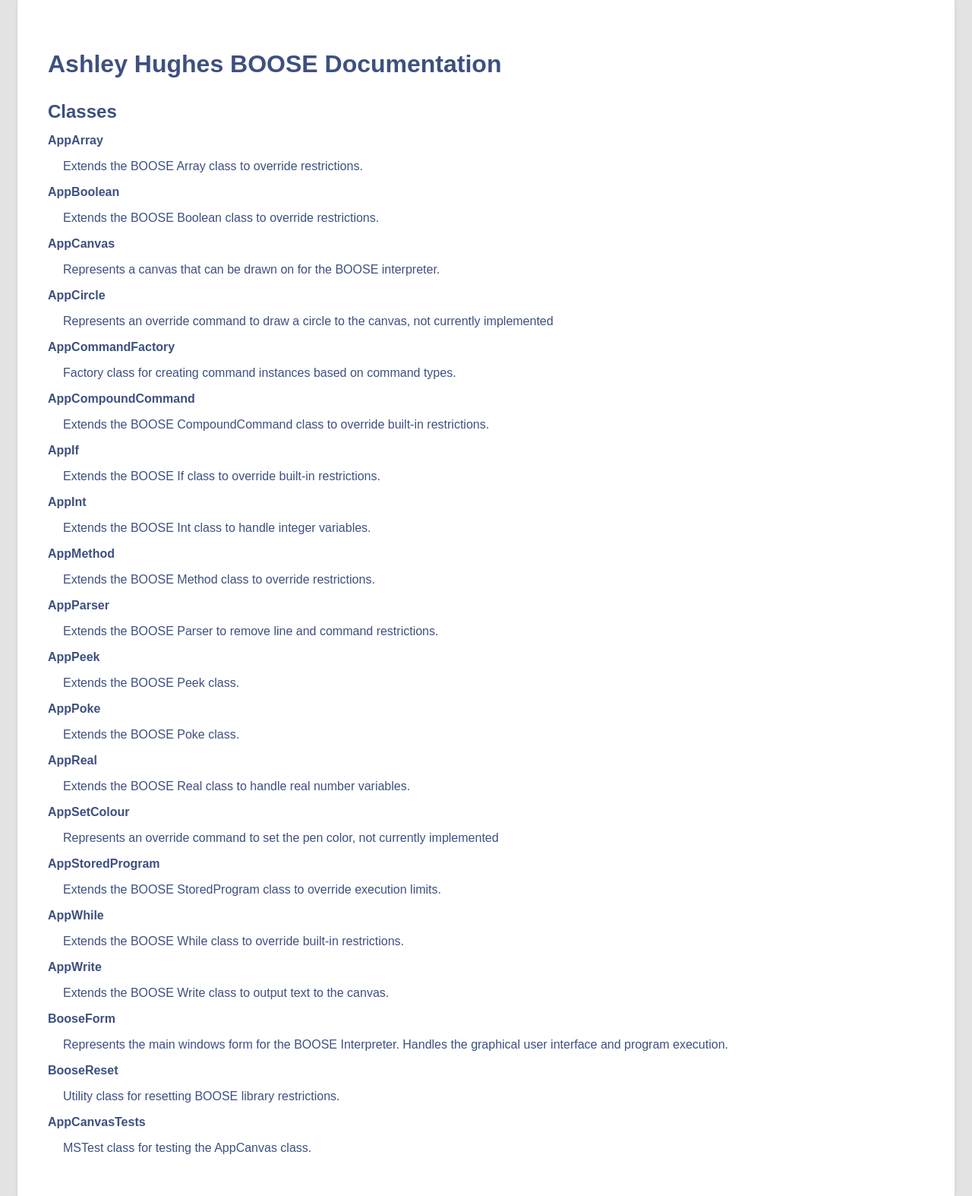
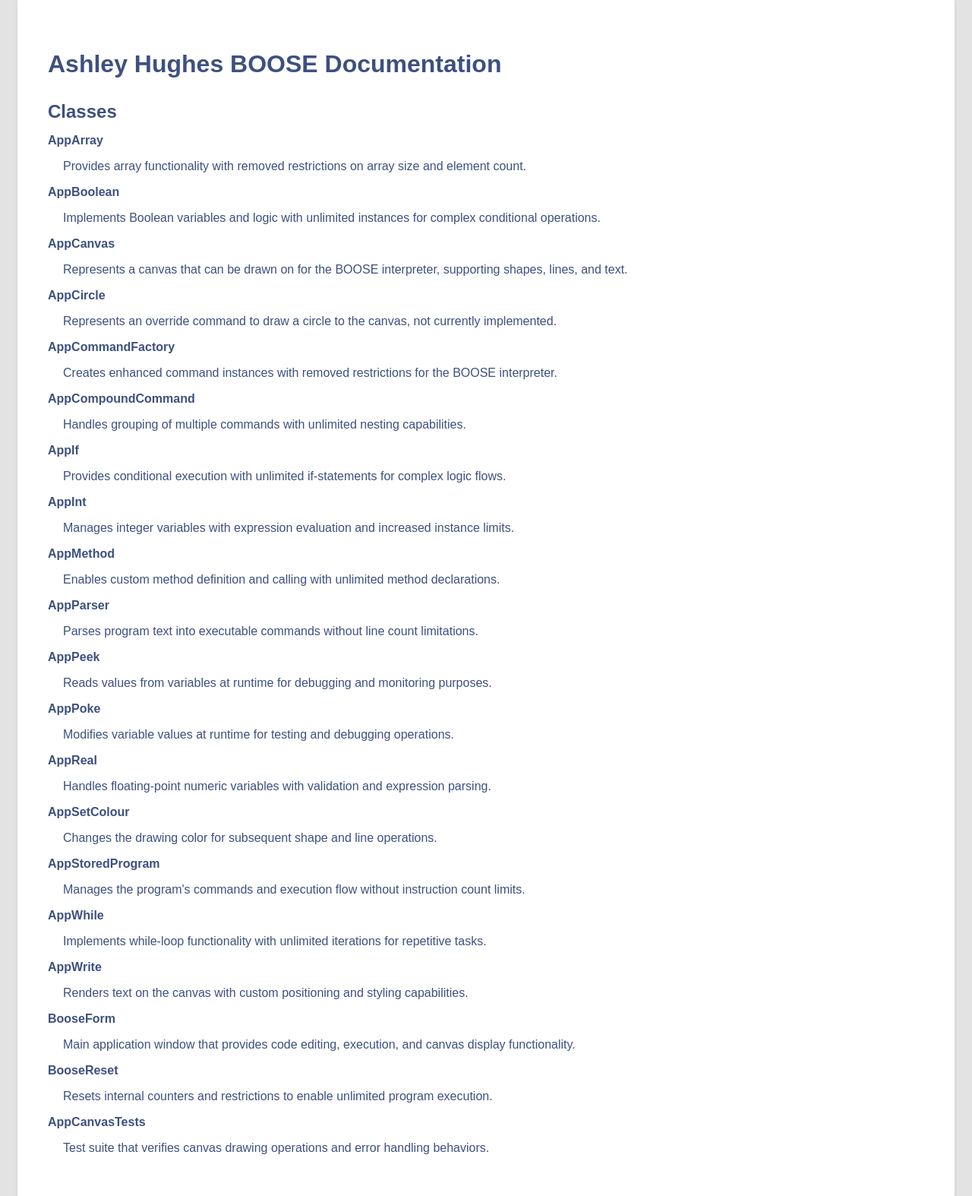
Before and after one commit to HughesElite/Ashley-Boose-Documentation, a plain HTML site: page docs/index.html in a window 1280 px wide. Shown: the part 73-1647 px from the top of the page at 76% size. Drawn offline with Linux system fonts and the light colour scheme.

Commit message:
Update index.html

```diff
--- a/docs/index.html
+++ b/docs/index.html
@@ -120,65 +120,64 @@
           <h3 id="classes">Classes</h3>
           <dl class="jumplist">
             <dt><a href="ASE_Assignment_Ashley_Hughes.AppArray.html">AppArray</a></dt>
-            <dd><p>Extends the BOOSE Array class to override restrictions.</p></dd>
+            <dd><p>Provides array functionality with removed restrictions on array size and element count.</p></dd>
 
             <dt><a href="ASE_Assignment_Ashley_Hughes.AppBoolean.html">AppBoolean</a></dt>
-            <dd><p>Extends the BOOSE Boolean class to override restrictions.</p></dd>
+            <dd><p>Implements Boolean variables and logic with unlimited instances for complex conditional operations.</p></dd>
 
             <dt><a href="ASE_Assignment_Ashley_Hughes.AppCanvas.html">AppCanvas</a></dt>
-            <dd><p>Represents a canvas that can be drawn on for the BOOSE interpreter.</p></dd>
+            <dd><p>Represents a canvas that can be drawn on for the BOOSE interpreter, supporting shapes, lines, and text.</p></dd>
 
             <dt><a href="ASE_Assignment_Ashley_Hughes.AppCircle.html">AppCircle</a></dt>
-            <dd><p>Represents an override command to draw a circle to the canvas, not currently implemented</p></dd>
+            <dd><p>Represents an override command to draw a circle to the canvas, not currently implemented.</p></dd>
 
             <dt><a href="ASE_Assignment_Ashley_Hughes.AppCommandFactory.html">AppCommandFactory</a></dt>
-            <dd><p>Factory class for creating command instances based on command types.</p></dd>
+            <dd><p>Creates enhanced command instances with removed restrictions for the BOOSE interpreter.</p></dd>
 
             <dt><a href="ASE_Assignment_Ashley_Hughes.AppCompoundCommand.html">AppCompoundCommand</a></dt>
-            <dd><p>Extends the BOOSE CompoundCommand class to override built-in restrictions.</p></dd>
+            <dd><p>Handles grouping of multiple commands with unlimited nesting capabilities.</p></dd>
 
             <dt><a href="ASE_Assignment_Ashley_Hughes.AppIf.html">AppIf</a></dt>
-            <dd><p>Extends the BOOSE If class to override built-in restrictions.</p></dd>
+            <dd><p>Provides conditional execution with unlimited if-statements for complex logic flows.</p></dd>
 
             <dt><a href="AppInt.html">AppInt</a></dt>
-            <dd><p>Extends the BOOSE Int class to handle integer variables.</p></dd>
+            <dd><p>Manages integer variables with expression evaluation and increased instance limits.</p></dd>
 
             <dt><a href="ASE_Assignment_Ashley_Hughes.AppMethod.html">AppMethod</a></dt>
-            <dd><p>Extends the BOOSE Method class to override restrictions.</p></dd>
+            <dd><p>Enables custom method definition and calling with unlimited method declarations.</p></dd>
 
             <dt><a href="ASE_Assignment_Ashley_Hughes.AppParser.html">AppParser</a></dt>
-            <dd><p>Extends the BOOSE Parser to remove line and command restrictions.</p></dd>
+            <dd><p>Parses program text into executable commands without line count limitations.</p></dd>
 
             <dt><a href="ASE_Assignment_Ashley_Hughes.AppPeek.html">AppPeek</a></dt>
-            <dd><p>Extends the BOOSE Peek class.</p></dd>
+            <dd><p>Reads values from variables at runtime for debugging and monitoring purposes.</p></dd>
 
             <dt><a href="ASE_Assignment_Ashley_Hughes.AppPoke.html">AppPoke</a></dt>
-            <dd><p>Extends the BOOSE Poke class.</p></dd>
+            <dd><p>Modifies variable values at runtime for testing and debugging operations.</p></dd>
 
             <dt><a href="ASE_Assignment_Ashley_Hughes.AppReal.html">AppReal</a></dt>
-            <dd><p>Extends the BOOSE Real class to handle real number variables.</p></dd>
+            <dd><p>Handles floating-point numeric variables with validation and expression parsing.</p></dd>
 
             <dt><a href="ASE_Assignment_Ashley_Hughes.AppSetColour.html">AppSetColour</a></dt>
-            <dd><p>Represents an override command to set the pen color, not currently implemented</p></dd>
+            <dd><p>Changes the drawing color for subsequent shape and line operations.</p></dd>
 
             <dt><a href="ASE_Assignment_Ashley_Hughes.AppStoredProgram.html">AppStoredProgram</a></dt>
-            <dd><p>Extends the BOOSE StoredProgram class to override execution limits.</p></dd>
+            <dd><p>Manages the program's commands and execution flow without instruction count limits.</p></dd>
 
             <dt><a href="ASE_Assignment_Ashley_Hughes.AppWhile.html">AppWhile</a></dt>
-            <dd><p>Extends the BOOSE While class to override built-in restrictions.</p></dd>
+            <dd><p>Implements while-loop functionality with unlimited iterations for repetitive tasks.</p></dd>
 
             <dt><a href="ASE_Assignment_Ashley_Hughes.AppWrite.html">AppWrite</a></dt>
-            <dd><p>Extends the BOOSE Write class to output text to the canvas.</p></dd>
+            <dd><p>Renders text on the canvas with custom positioning and styling capabilities.</p></dd>
 
             <dt><a href="ASE_Assignment_Ashley_Hughes.BooseForm.html">BooseForm</a></dt>
-            <dd><p>Represents the main windows form for the BOOSE Interpreter.
-            Handles the graphical user interface and program execution.</p></dd>
+            <dd><p>Main application window that provides code editing, execution, and canvas display functionality.</p></dd>
 
             <dt><a href="ASE_Assignment_Ashley_Hughes.BooseReset.html">BooseReset</a></dt>
-            <dd><p>Utility class for resetting BOOSE library restrictions.</p></dd>
+            <dd><p>Resets internal counters and restrictions to enable unlimited program execution.</p></dd>
 
             <dt><a href="ASE_Assignment_Ashley_Hughes.Tests.AppCanvasTests.html">AppCanvasTests</a></dt>
-            <dd><p>MSTest class for testing the AppCanvas class.</p></dd>
+            <dd><p>Test suite that verifies canvas drawing operations and error handling behaviors.</p></dd>
           </dl>
         </article>
       </div>
```
